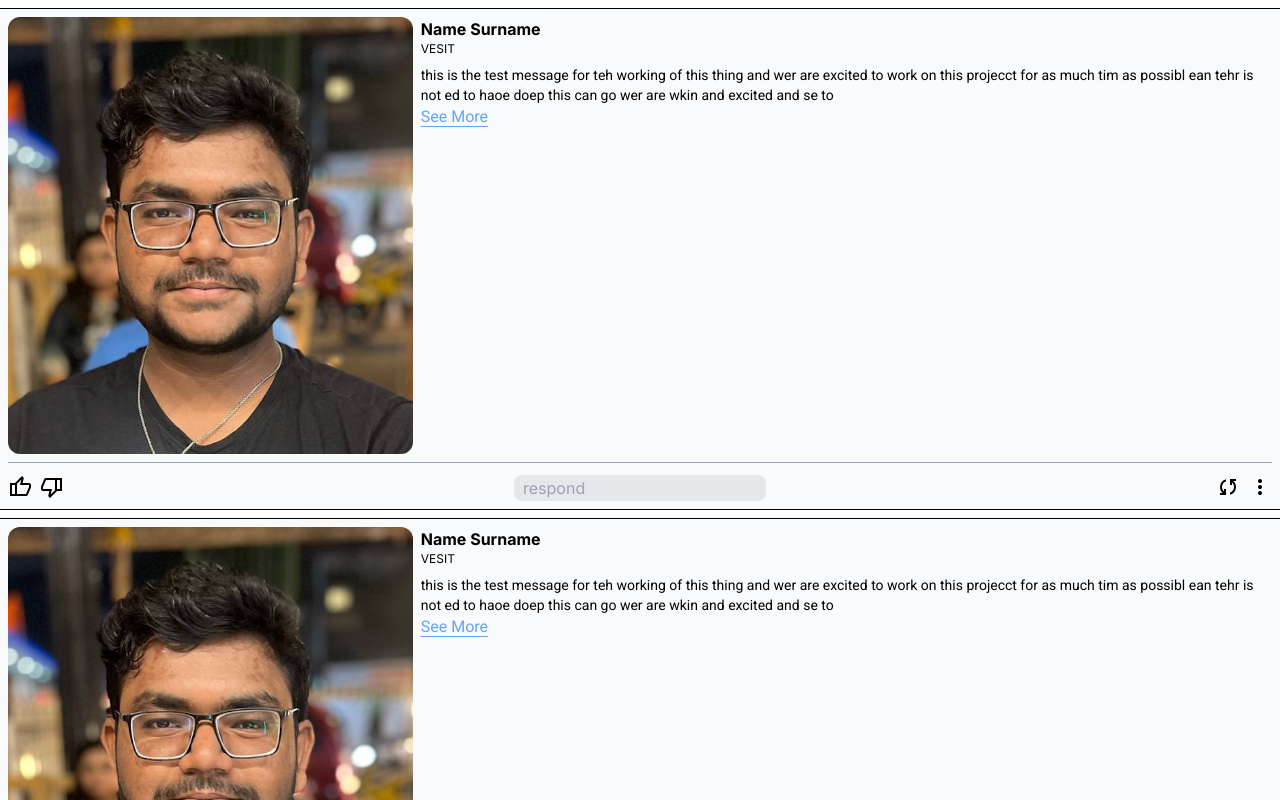
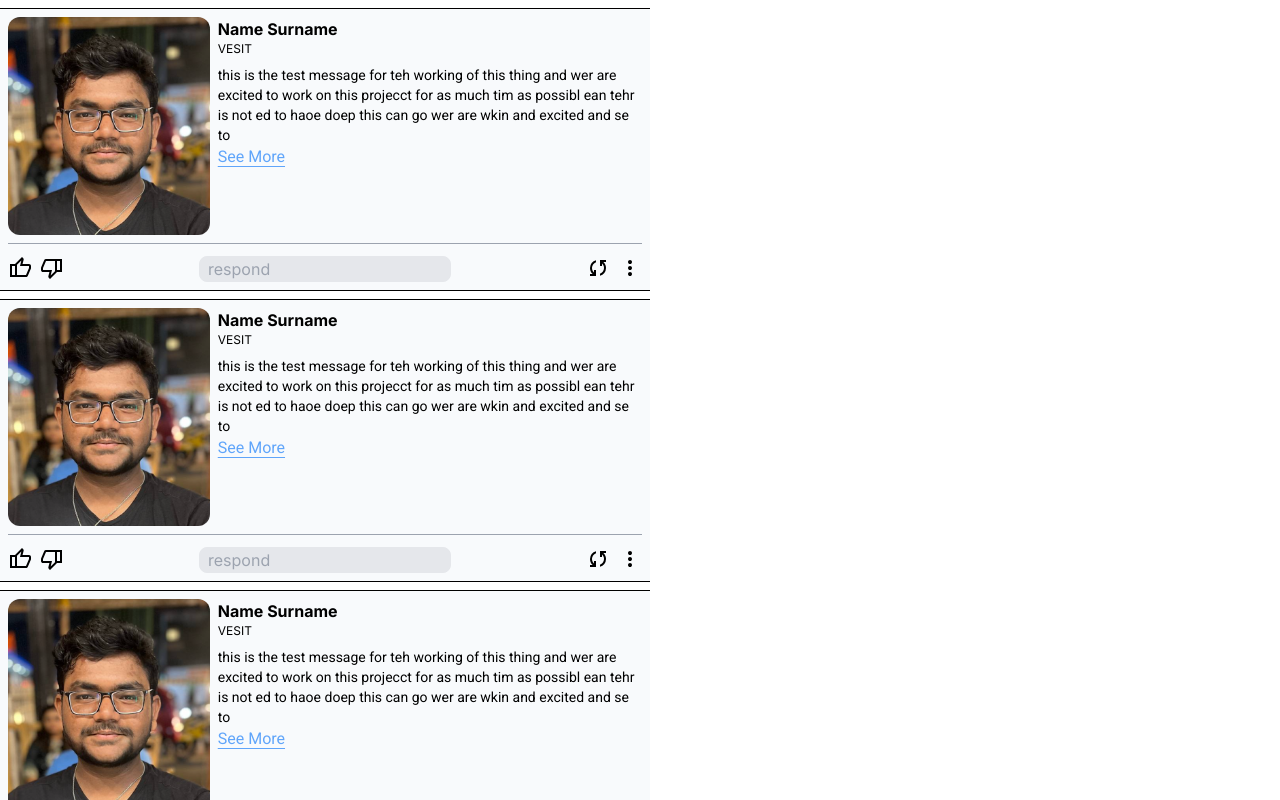
Before and after one commit to pankajrampawar/Nexus, a Next.js app in the folder client/: page /home in a window 1280 px wide. Shown: the top 800 px of the page. Built offline with nearby package versions, Linux system fonts and the light colour scheme; a web font is replaced by a local one.

Commit message:
maximum width added to the craft component

```diff
--- a/client/app/ui/craftCard.js
+++ b/client/app/ui/craftCard.js
@@ -6,7 +6,7 @@ import { inter, roboto } from '../fonts';
 
 export default function CraftCard() {
     return (
-        <main className='bg-slate-50 p-2 flex flex-col gap-2 my-2 border-y border-black'>
+        <main className='bg-slate-50 p-2 flex flex-col gap-2 my-2 border-y border-black max-w-[650px]'>
             <section className='flex gap-2'>
                 <div className='min-w-[40px]'>
                     <div className='w-auto h-auto'>
@@ -16,6 +16,7 @@ export default function CraftCard() {
                             width={40}
                             height={40}
                             quality={20}
+
                             className='rounded-xl w-auto h-auto'
                         />
                     </div>
```
